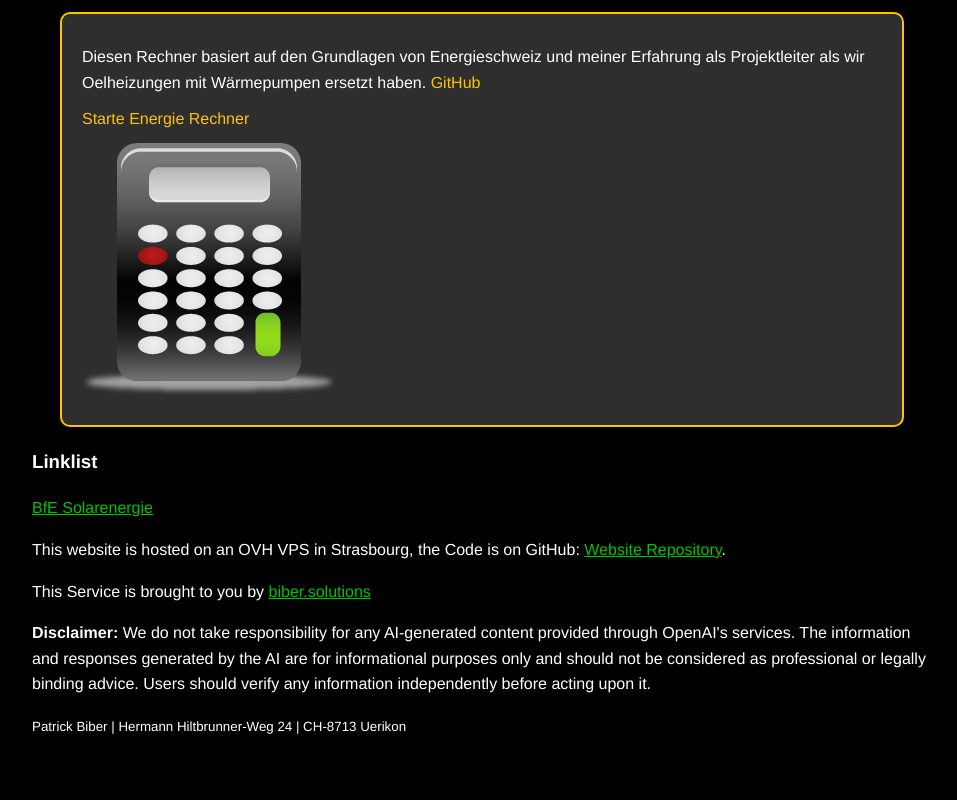
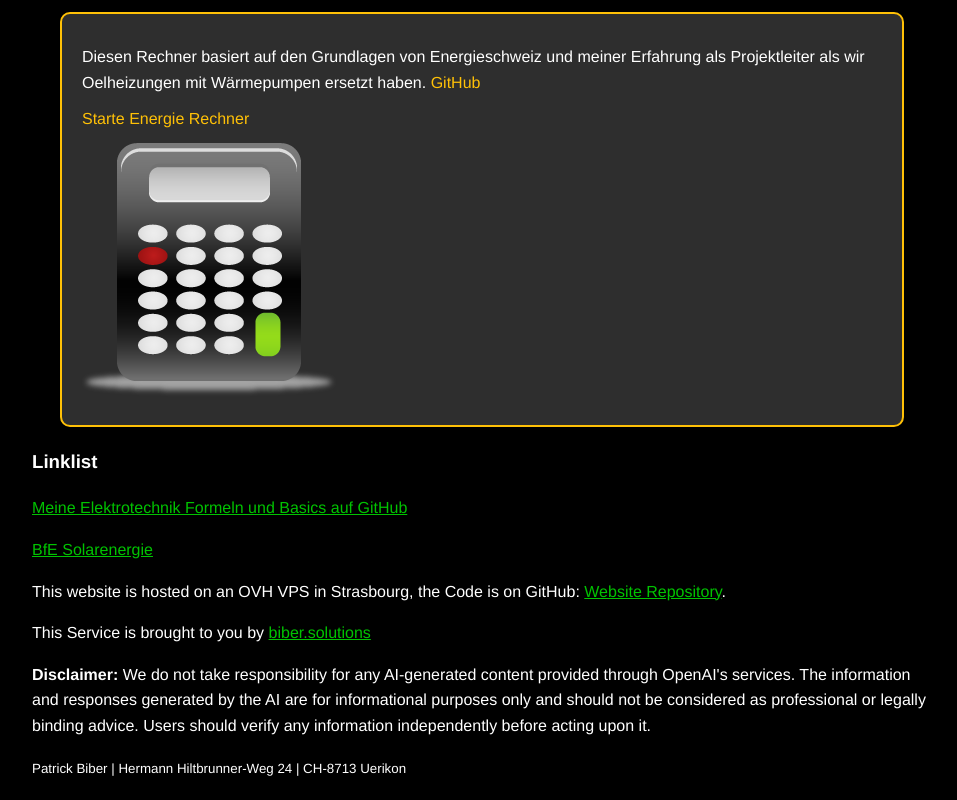
Before and after one commit to patbiber/biber-solar, a plain HTML site: page index.html in a window 1280 px wide. Shown: the part 1294-2094 px from the top of the page, without its empty margins (146-1103 px from the left). Before the commit the page ends 2053 px from the top, so only its background shows below. Drawn offline with Linux system fonts and the light colour scheme.

Commit message:
Update index.html
Github Formelbuch

```diff
--- a/index.html
+++ b/index.html
@@ -246,6 +246,8 @@
 
         <h3>Linklist</h3>
 
+        <p><a href="https://github.com/patbiber/solartech/blob/main/basics.md">Meine Elektrotechnik Formeln und Basics auf GitHub</a></p>
+
         <p><a href="https://www.bfe.admin.ch/bfe/de/home/versorgung/erneuerbare-energien/solarenergie.html">BfE Solarenergie</a></p>
 
 
```
